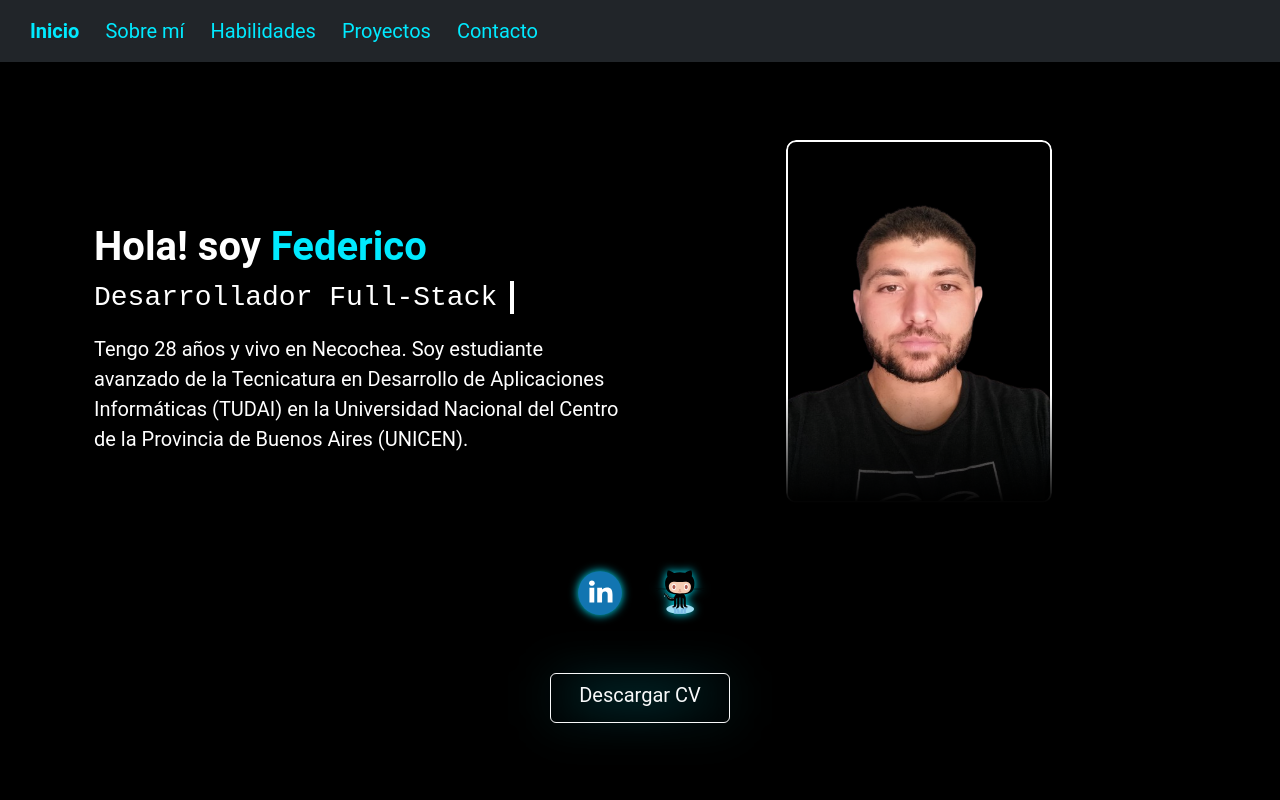
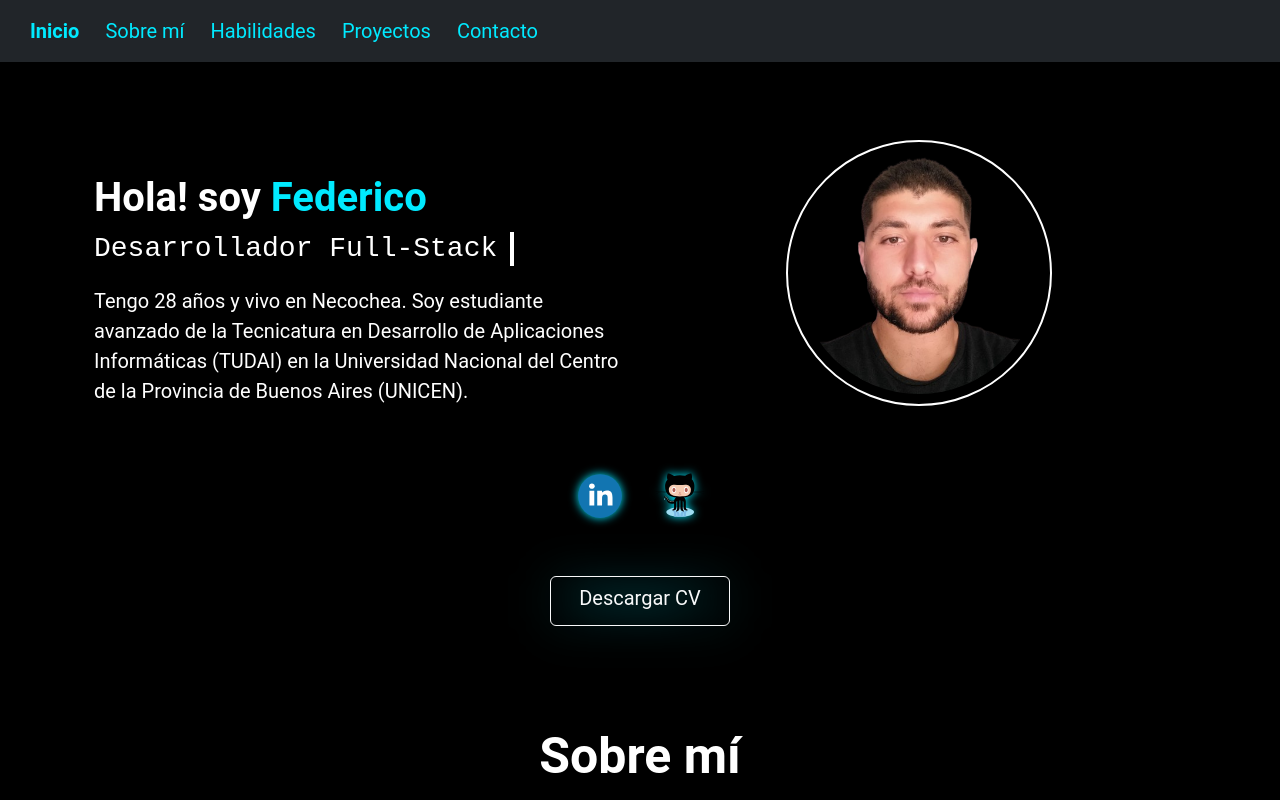
Before and after one commit to FedeCordeiro/portafolio, an Angular app: page / in a window 1280 px wide. Shown: the top 800 px of the page. Built offline with nearby package versions, Linux system fonts and the light colour scheme.

Commit message:
change styles

```diff
--- a/src/app/pages/home/home.component.scss
+++ b/src/app/pages/home/home.component.scss
@@ -34,11 +34,14 @@ p {
 }
 
 .mi-foto {
+    padding: 10px;
     margin-top: 20px;
     transition: 0.3s;
     border: 2px solid white;
-    border-radius: 10px;
-    mask-image: linear-gradient(black 70%, transparent 100%);
+    border-radius: 50%;
+    width: 266px;
+    height: 266px;
+    object-fit: cover;
 }
 
 .container-social-icon {
```
